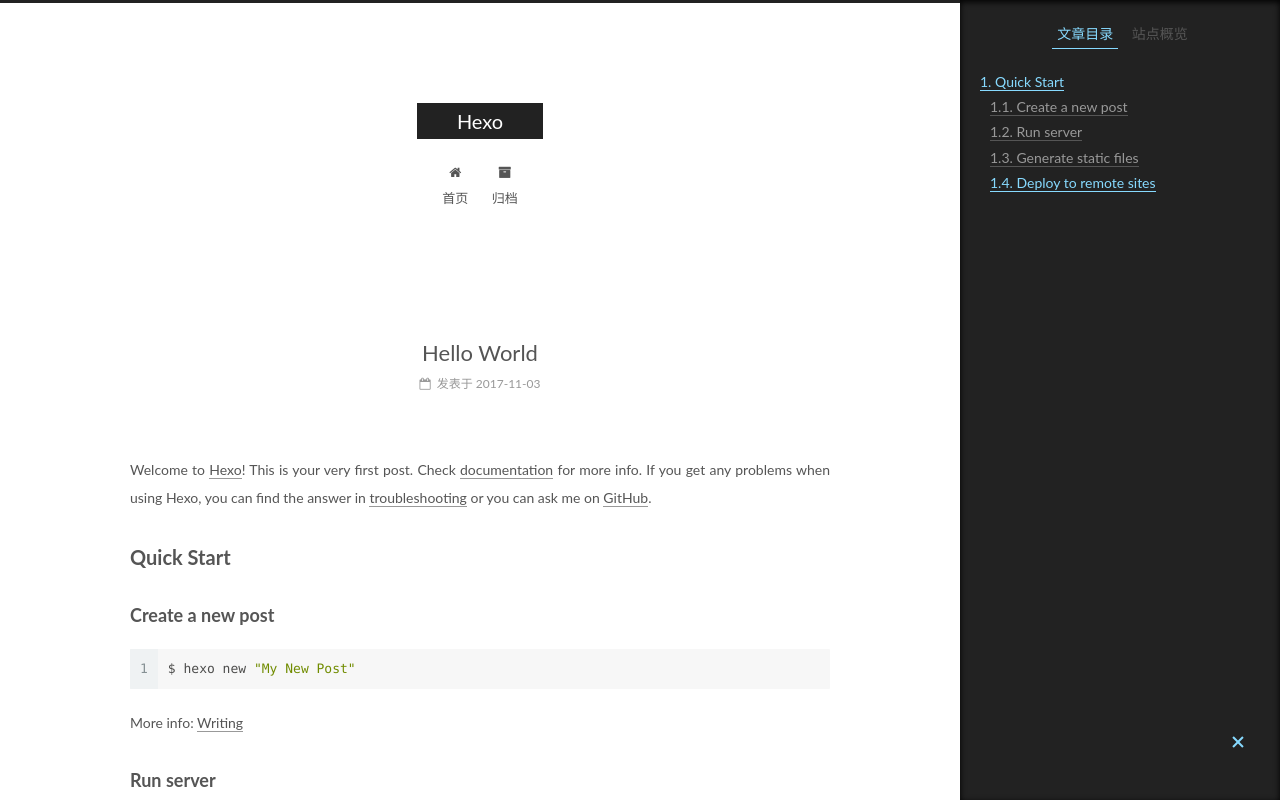
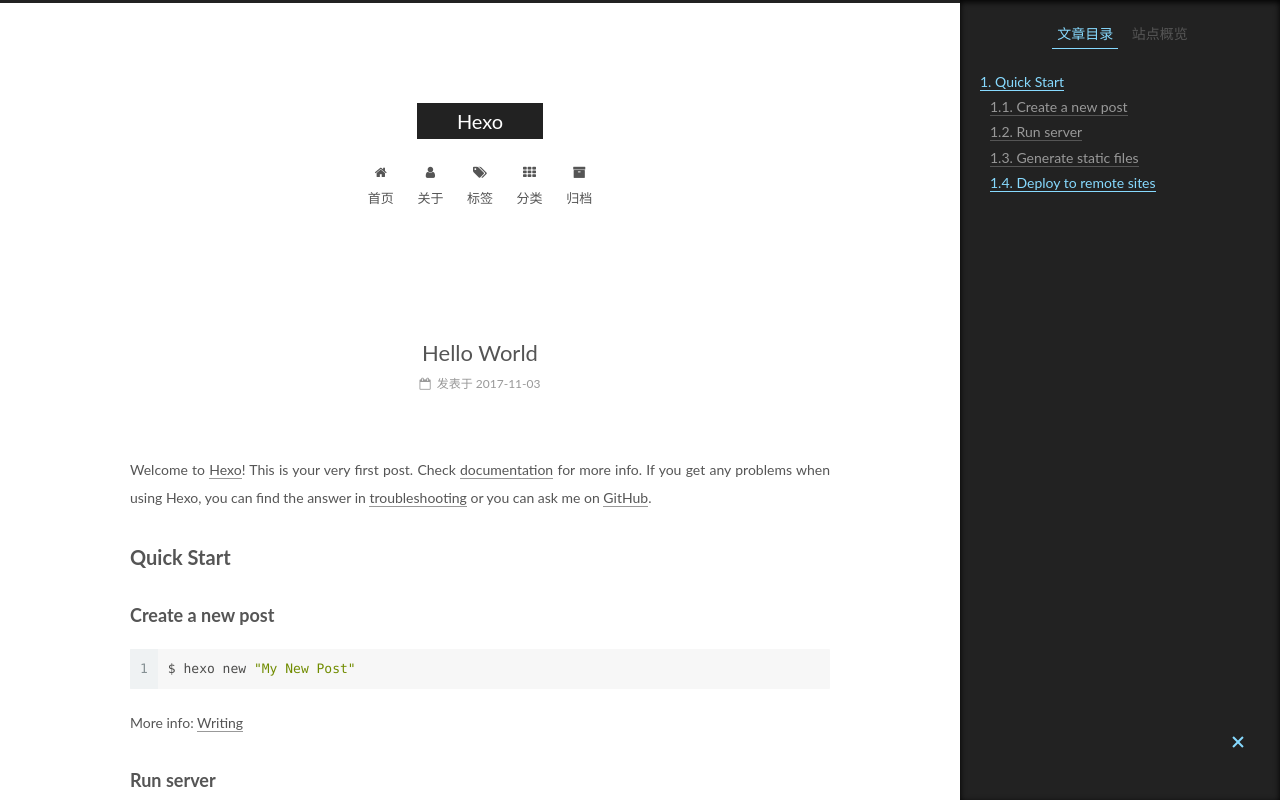
Before and after one commit to caiyl/caiyl.github.io, a plain HTML site: page 2017/11/03/hello-world/index.html in a window 1280 px wide. Shown: the top 800 px of the page. Drawn offline with Linux system fonts and the light colour scheme.

Commit message:
Site updated: 2017-11-04 01:30:56

```diff
--- a/2017/11/03/hello-world/index.html
+++ b/2017/11/03/hello-world/index.html
@@ -186,6 +186,36 @@
               <i class="menu-item-icon fa fa-fw fa-home"></i> <br />
 
             首页
+          </a>
+        </li>
+
+
+        <li class="menu-item menu-item-about">
+          <a href="/about/" rel="section">
+
+              <i class="menu-item-icon fa fa-fw fa-user"></i> <br />
+
+            关于
+          </a>
+        </li>
+
+
+        <li class="menu-item menu-item-tags">
+          <a href="/tags/" rel="section">
+
+              <i class="menu-item-icon fa fa-fw fa-tags"></i> <br />
+
+            标签
+          </a>
+        </li>
+
+
+        <li class="menu-item menu-item-categories">
+          <a href="/categories/" rel="section">
+
+              <i class="menu-item-icon fa fa-fw fa-th"></i> <br />
+
+            分类
           </a>
         </li>
 
--- a/css/main.css
+++ b/css/main.css
@@ -1822,7 +1822,7 @@
   width: 4px;
   height: 4px;
   border-radius: 50%;
-  background: #2294ff;
+  background: #95b07e;
 }
 .links-of-blogroll {
   font-size: 13px;
```
Also changed, not shown: archives/2017/11/index.html (+30 -0 lines), archives/2017/index.html (+30 -0 lines), archives/index.html (+30 -0 lines), index.html (+30 -0 lines).
